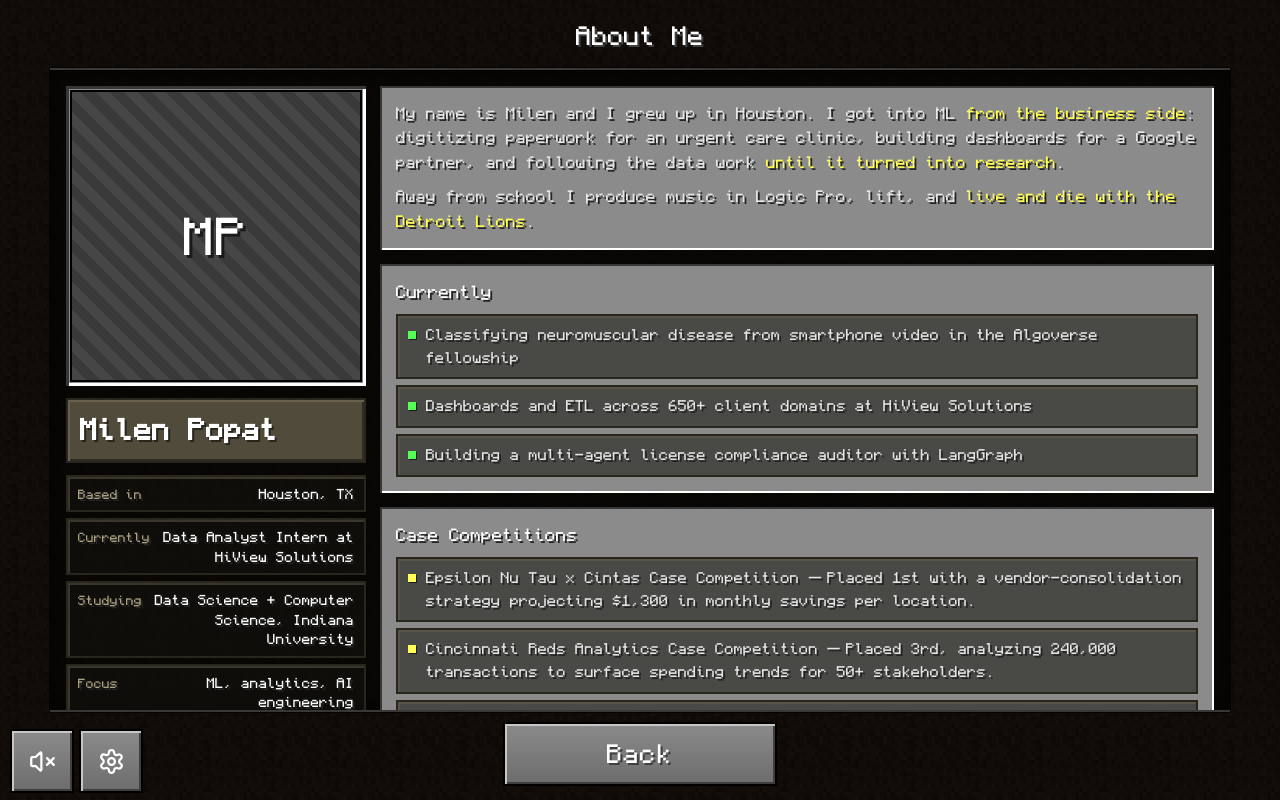
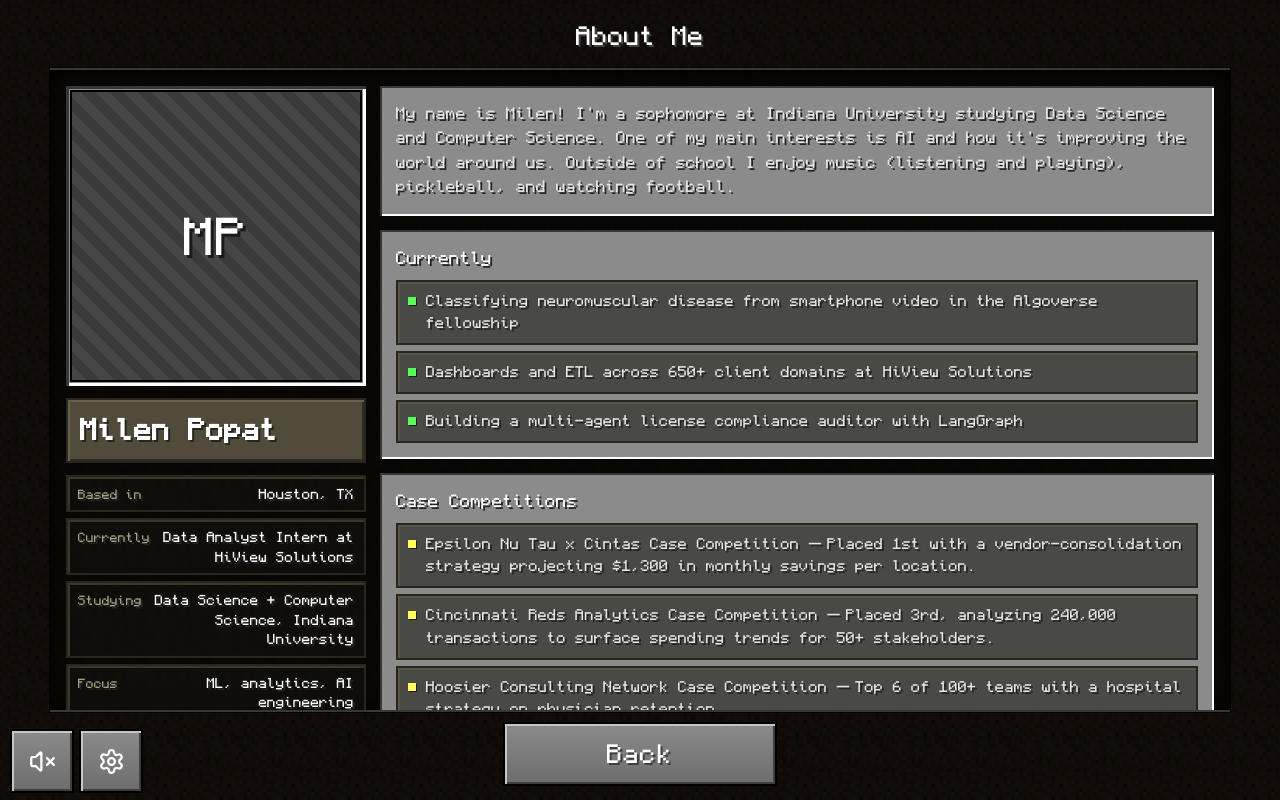
Before and after one commit to mpopat7/portfolio, a Next.js app: page /about in a window 1280 px wide. Built offline with nearby package versions, Linux system fonts and the light colour scheme.

Commit message:
Replace the About bio with Milen's own copy

```diff
--- a/data/content.ts
+++ b/data/content.ts
@@ -38,6 +38,17 @@ export const hero = {
 
 export type TextSegment = { text: string; accent?: boolean };
 
+// Annotated rather than `satisfies`-checked: with no accented segment present,
+// inference narrows to `{ text: string }` and the renderer's `seg.accent` stops
+// compiling. The annotation keeps the accent option available.
+const aboutParagraphs: TextSegment[][] = [
+  [
+    {
+      text: "My name is Milen! I'm a sophomore at Indiana University studying Data Science and Computer Science. One of my main interests is AI and how it's improving the world around us. Outside of school I enjoy music (listening and playing), pickleball, and watching football.",
+    },
+  ],
+];
+
 export const about = {
   photo: "/headshot.jpg",
   facts: [
@@ -46,20 +57,7 @@ export const about = {
     { label: "Studying", value: "Data Science + Computer Science, Indiana University" },
     { label: "Focus", value: "ML, analytics, AI engineering" },
   ],
-  paragraphs: [
-    [
-      { text: "My name is Milen and I grew up in Houston. I got into ML " },
-      { text: "from the business side", accent: true },
-      { text: ": digitizing paperwork for an urgent care clinic, building dashboards for a Google partner, and following the data work " },
-      { text: "until it turned into research", accent: true },
-      { text: "." },
-    ],
-    [
-      { text: "Away from school I produce music in Logic Pro, lift, and " },
-      { text: "live and die with the Detroit Lions", accent: true },
-      { text: "." },
-    ],
-  ] satisfies TextSegment[][],
+  paragraphs: aboutParagraphs,
   now: [
     "Classifying neuromuscular disease from smartphone video in the Algoverse fellowship",
     "Dashboards and ETL across 650+ client domains at HiView Solutions",
```
